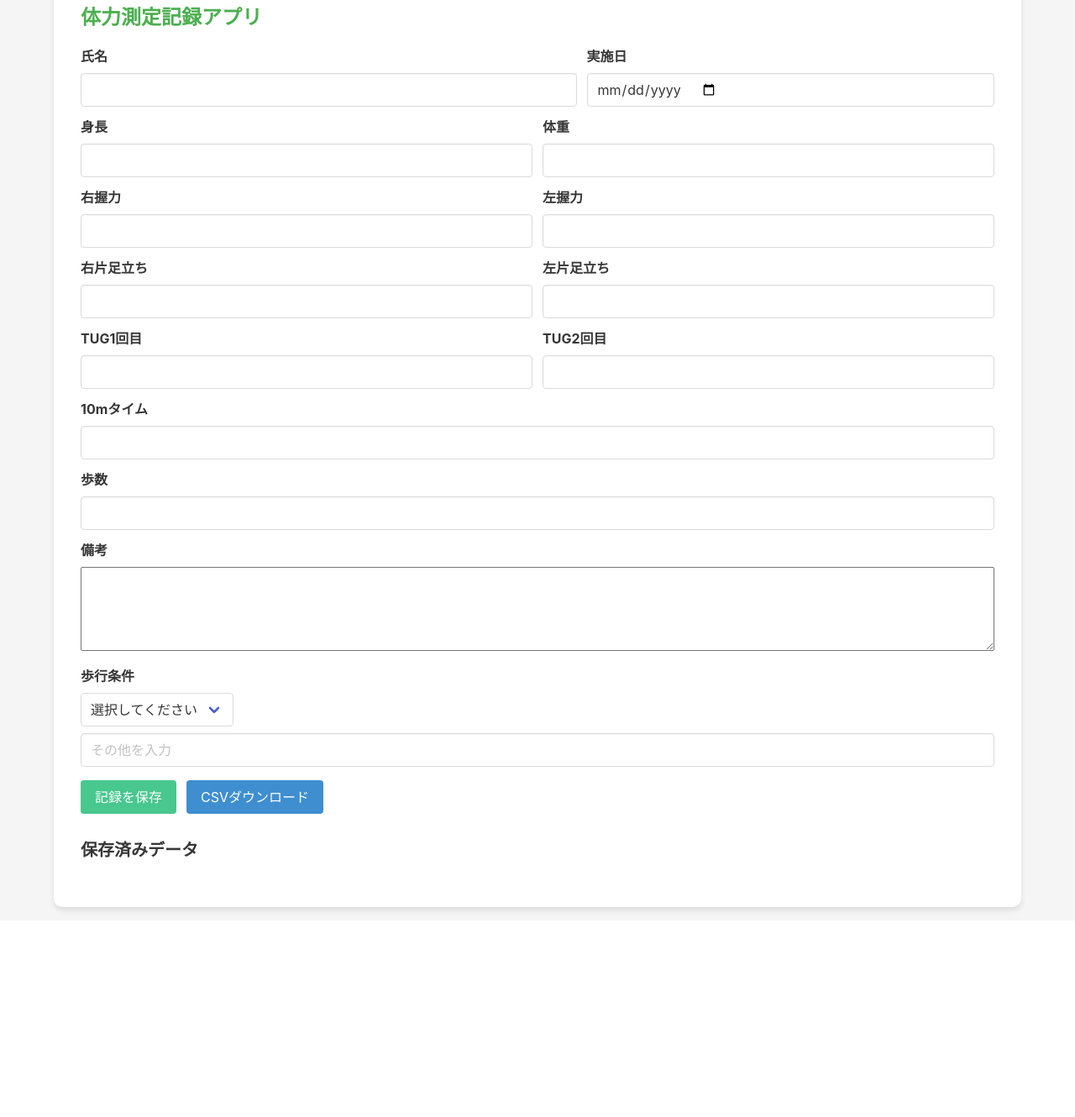
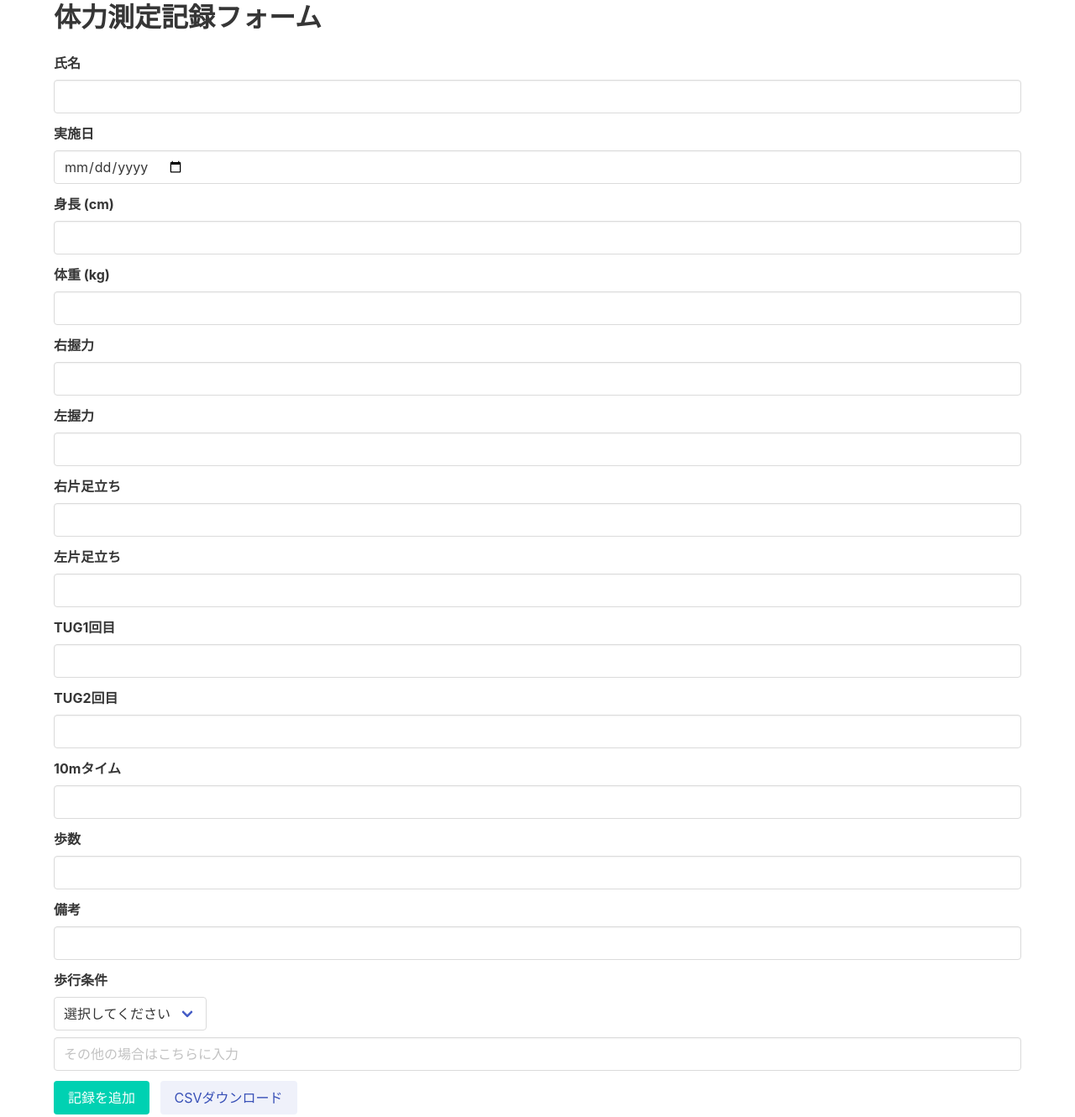
Before and after one commit to Santalumalbum/taisoku-app, a plain HTML site: page index.html in a window 1280 px wide. Shown: the part 45-1375 px from the top of the page at 84% size. Before the commit the page ends 1141 px from the top, so only its background shows below. Drawn offline with nearby package versions, Linux system fonts and the light colour scheme.

Commit message:
Add files via upload

```diff
--- a/index.html
+++ b/index.html
@@ -1,128 +1,96 @@
 <!DOCTYPE html>
 <html lang="ja">
 <head>
-  <meta charset="UTF-8" />
-  <meta name="viewport" content="width=device-width, initial-scale=1.0" />
-  <meta name="theme-color" content="#4CAF50" />
-  <title>体力測定記録アプリ</title>
-  <link rel="manifest" href="manifest.json">
-  <link rel="stylesheet" href="https://cdn.jsdelivr.net/npm/bulma@0.9.3/css/bulma.min.css">
-  <style>
-    body {
-      padding: 1rem;
-      background-color: #f5f5f5;
-    }
-    .container {
-      background: white;
-      padding: 2rem;
-      border-radius: 10px;
-      box-shadow: 0 4px 6px rgba(0,0,0,0.1);
-    }
-    .logo {
-      font-size: 1.5rem;
-      font-weight: bold;
-      color: #4CAF50;
-      margin-bottom: 1rem;
-    }
-    .record {
-      margin-top: 2rem;
-    }
-    textarea {
-      width: 100%;
-      height: 100px;
-    }
-  </style>
+  <meta charset="UTF-8">
+  <title>体力測定記録フォーム</title>
+  <link rel="stylesheet" href="https://cdn.jsdelivr.net/npm/bulma@0.9.4/css/bulma.min.css">
 </head>
-<body>
+<body class="section">
   <div class="container">
-  <div class="logo">体力測定記録アプリ</div>
+    <h1 class="title">体力測定記録フォーム</h1>
 
     <form id="recordForm">
-    <div class="field is-horizontal">
-      <div class="field-body">
       <div class="field">
         <label class="label">氏名</label>
-          <div class="control">
-            <input class="input" type="text" id="name" required>
-          </div>
+        <div class="control"><input id="name" class="input" type="text" required></div>
       </div>
       <div class="field">
         <label class="label">実施日</label>
-          <div class="control">
-            <input class="input" type="date" id="date" required>
+        <div class="control"><input id="date" class="input" type="date" required></div>
       </div>
+      <div class="field">
+        <label class="label">身長 (cm)</label>
+        <div class="control"><input id="height" class="input" type="number" step="0.1"></div>
       </div>
+      <div class="field">
+        <label class="label">体重 (kg)</label>
+        <div class="control"><input id="weight" class="input" type="number" step="0.1"></div>
       </div>
+      <div class="field">
+        <label class="label">右握力</label>
+        <div class="control"><input id="rightGrip" class="input" type="number" step="0.1"></div>
       </div>
-
-    <div class="field is-horizontal">
-      <div class="field-body">
-        <div class="field"><label class="label">身長</label><input class="input" type="number" step="0.1" id="height"></div>
-        <div class="field"><label class="label">体重</label><input class="input" type="number" step="0.1" id="weight"></div>
+      <div class="field">
+        <label class="label">左握力</label>
+        <div class="control"><input id="leftGrip" class="input" type="number" step="0.1"></div>
       </div>
+      <div class="field">
+        <label class="label">右片足立ち</label>
+        <div class="control"><input id="rightLeg" class="input" type="number" step="0.1"></div>
       </div>
-
-    <div class="field is-horizontal">
-      <div class="field-body">
-        <div class="field"><label class="label">右握力</label><input class="input" type="number" step="0.1" id="rightGrip"></div>
-        <div class="field"><label class="label">左握力</label><input class="input" type="number" step="0.1" id="leftGrip"></div>
+      <div class="field">
+        <label class="label">左片足立ち</label>
+        <div class="control"><input id="leftLeg" class="input" type="number" step="0.1"></div>
       </div>
+      <div class="field">
+        <label class="label">TUG1回目</label>
+        <div class="control"><input id="tug1" class="input" type="number" step="0.1"></div>
       </div>
-
-    <div class="field is-horizontal">
-      <div class="field-body">
-        <div class="field"><label class="label">右片足立ち</label><input class="input" type="number" step="0.01" id="rightLeg"></div>
-        <div class="field"><label class="label">左片足立ち</label><input class="input" type="number" step="0.01" id="leftLeg"></div>
+      <div class="field">
+        <label class="label">TUG2回目</label>
+        <div class="control"><input id="tug2" class="input" type="number" step="0.1"></div>
       </div>
+      <div class="field">
+        <label class="label">10mタイム</label>
+        <div class="control"><input id="time10m" class="input" type="number" step="0.1"></div>
       </div>
-
-    <div class="field is-horizontal">
-      <div class="field-body">
-        <div class="field"><label class="label">TUG1回目</label><input class="input" type="number" step="0.01" id="tug1"></div>
-        <div class="field"><label class="label">TUG2回目</label><input class="input" type="number" step="0.01" id="tug2"></div>
+      <div class="field">
+        <label class="label">歩数</label>
+        <div class="control"><input id="steps" class="input" type="number"></div>
       </div>
+      <div class="field">
+        <label class="label">備考</label>
+        <div class="control"><input id="note" class="input" type="text"></div>
       </div>
-
-    <div class="field"><label class="label">10mタイム</label><input class="input" type="number" step="0.01" id="time10m"></div>
-    <div class="field"><label class="label">歩数</label><input class="input" type="number" id="steps"></div>
-    <div class="field"><label class="label">備考</label><textarea id="note"></textarea></div>
-
       <div class="field">
         <label class="label">歩行条件</label>
         <div class="control">
           <div class="select">
             <select id="condition">
               <option value="">選択してください</option>
-            <option>自立</option>
-            <option>自立T字杖</option>
-            <option>自立4点杖</option>
-            <option>自立歩行器</option>
-            <option>自立カート</option>
-            <option>歩行種目実施なし</option>
+              <option value="杖あり">杖あり</option>
+              <option value="杖なし">杖なし</option>
+              <option value="車いす">車いす</option>
+              <option value="その他">その他</option>
             </select>
           </div>
-        <input class="input mt-2" type="text" placeholder="その他を入力" id="conditionOther">
+          <input id="conditionOther" class="input mt-2" type="text" placeholder="その他の場合はこちらに入力">
         </div>
       </div>
-
-    <div class="field is-grouped mt-4">
-      <div class="control">
-        <button class="button is-success" type="submit">記録を保存</button>
-      </div>
-      <div class="control">
-        <button class="button is-info" type="button" onclick="downloadCSV()">CSVダウンロード</button>
-      </div>
+      <div class="field">
+        <button class="button is-primary" type="submit">記録を追加</button>
+        <button class="button is-link is-light ml-2" type="button" onclick="downloadCSV()">CSVダウンロード</button>
       </div>
     </form>
 
-  <div class="record">
-    <h2 class="title is-5">保存済みデータ</h2>
+    <hr>
+    <h2 class="subtitle mt-4">記録一覧</h2>
     <div id="recordList"></div>
-  </div>
   </div>
 
   <script>
     const STORAGE_KEY = 'tairyoku_data';
+    const GOOGLE_SCRIPT_URL = 'https://script.google.com/macros/s/https://script.google.com/macros/s/AKfycbymR4s5ZWFeG-h37Ffmlp_0VNP1BXaLVaOBOCg9N4oiNID9HPZKBkxzfeLKdoF8A0q_/exec'; // ←あなたのWeb Apps URLに差し替え
 
     function getData() {
       return JSON.parse(localStorage.getItem(STORAGE_KEY) || '[]');
@@ -177,7 +145,7 @@ function downloadCSV() {
 
       const csv = [header.join(","), ...rows].join("\n");
 
-  const bom = new Uint8Array([0xEF, 0xBB, 0xBF]);  // BOMを追加
+      const bom = new Uint8Array([0xEF, 0xBB, 0xBF]);
       const blob = new Blob([bom, csv], { type: 'text/csv;charset=utf-8' });
 
       const url = URL.createObjectURL(blob);
@@ -208,10 +176,25 @@ document.getElementById('recordForm').addEventListener('submit', (e) => {
         condition: document.getElementById('condition').value || document.getElementById('conditionOther').value
       };
 
+      // ローカル保存
       const data = getData();
       data.push(formData);
       saveData(data);
       document.getElementById('recordForm').reset();
+
+      // スプレッドシートに送信
+      fetch(GOOGLE_SCRIPT_URL, {
+        method: 'POST',
+        mode: 'no-cors',
+        headers: {
+          'Content-Type': 'application/json'
+        },
+        body: JSON.stringify(formData)
+      }).then(() => {
+        console.log('スプレッドシートに送信しました');
+      }).catch(error => {
+        console.error('送信エラー:', error);
+      });
     });
 
     showRecords();
```
Lines whose indentation alone changed are shown as unchanged.
